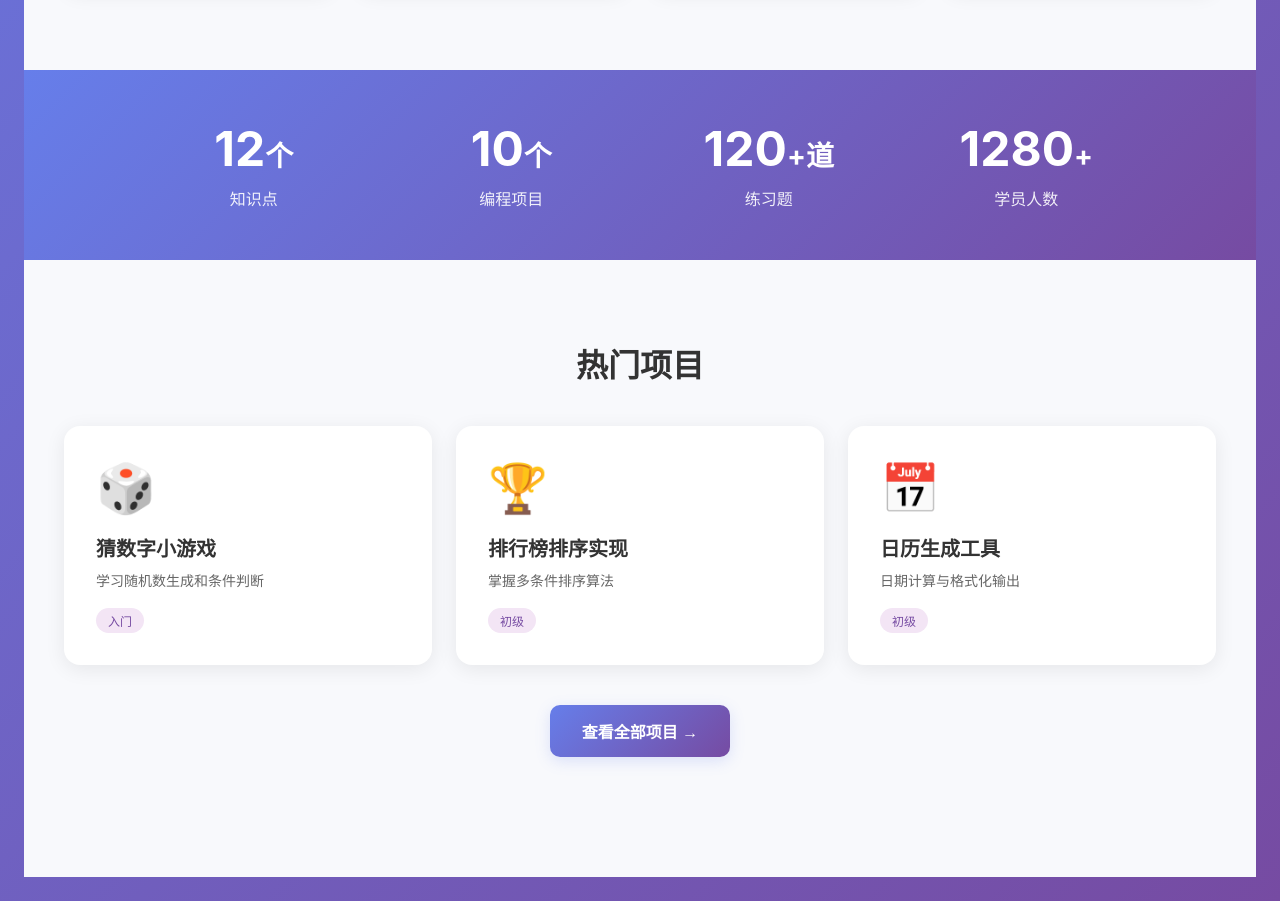
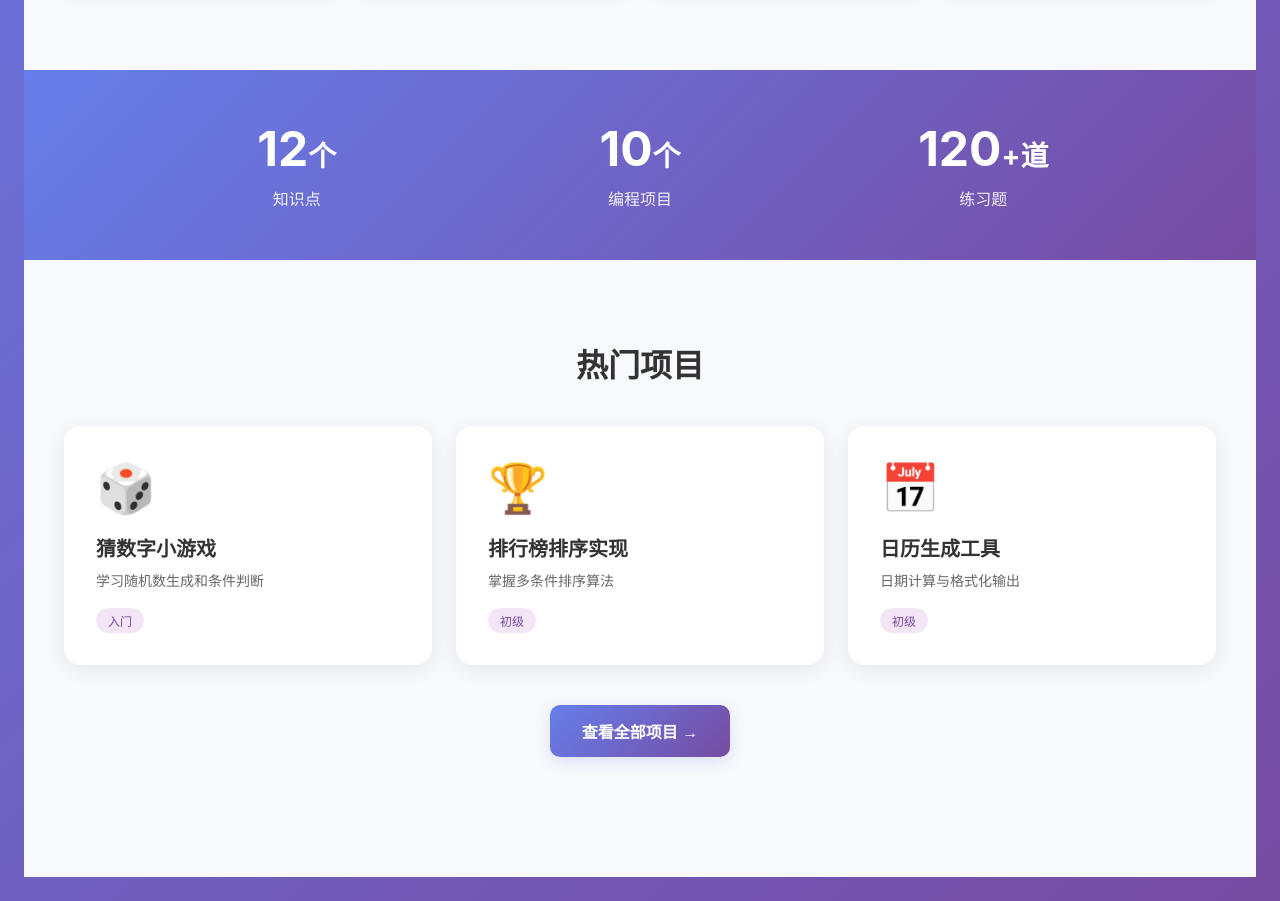
Before and after one commit to jvjv001/zhm1, a React (Vite) app: page / in a window 1280 px wide. Shown: the part 880-1781 px from the top of the page. Built offline with nearby package versions, Linux system fonts and the light colour scheme.

Commit message:
移除首页学员人数统计项

```diff
--- a/src/pages/Home.jsx
+++ b/src/pages/Home.jsx
@@ -59,8 +59,7 @@ export const Home = ({ setActivePage }) => {
   const stats = [
     { number: '12', label: '知识点', suffix: '个' },
     { number: '10', label: '编程项目', suffix: '个' },
-    { number: '120', label: '练习题', suffix: '+道' },
-    { number: '1280', label: '学员人数', suffix: '+' }
+    { number: '120', label: '练习题', suffix: '+道' }
   ];
 
   return (
```
